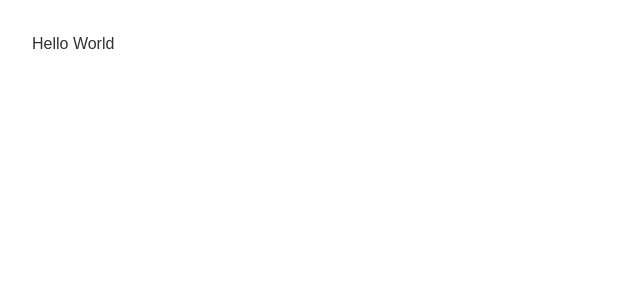
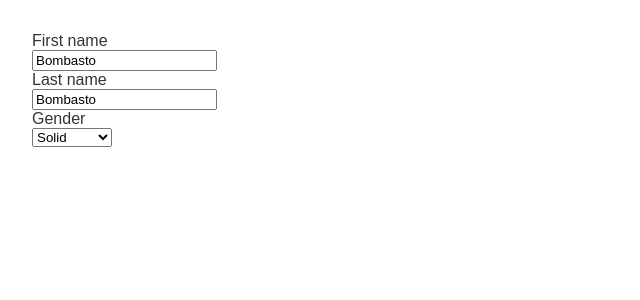
Before and after one commit to a6hinavram/2-sb-git-angular-v8, an Angular app: page / in a window 1280 px wide. Shown: the top 300 px of the page, without its empty margins (0-640 px from the left). Built offline with nearby package versions, Linux system fonts and the light colour scheme.

Commit message:
2 files modified

```diff
--- a/src/app/app.component.html
+++ b/src/app/app.component.html
@@ -1 +1,15 @@
-Hello World
+
+<form (ngSubmit)="onSubmit()" #userForm="ngForm">
+<div *ngFor="let item of data">
+
+	<label>{{item.label}}</label>
+	<div [ngSwitch]="item.field_type">
+
+		<input *ngSwitchCase="'text'" [id]="item.key" [value]="item.value" [required]="item.required">
+
+		<select *ngSwitchCase="'select'" [id]="item.key">
+      <option *ngFor="let opt of item.options" [value]="opt.key">{{opt.value}}</option>
+</select>
+</div>
+</div>
+</form>
--- a/src/app/app.component.ts
+++ b/src/app/app.component.ts
@@ -5,7 +5,43 @@ import { Component } from '@angular/core';
   templateUrl: './app.component.html'
 })
 export class AppComponent {
+  data = [
+  {
+        key: 'firstName',
+        label: 'First name',
+        field_type : 'text',
+        value : 'Bombasto',
+        required: true,
+
+  },
+  {
+        key: 'lastName',
+        label: 'Last name',
+        field_type : 'text',
+        value : 'Bombasto',
+        required: true,
+
+  },
+  {
+        key: 'gender',
+        label: 'Gender',
+        field_type : 'select',
+        required: true,
+        options: [
+          {key: 'solid',  value: 'Solid'},
+          {key: 'great',  value: 'Great'},
+          {key: 'good',   value: 'Good'},
+          {key: 'unproven', value: 'Unproven'}
+        ],
+
+  },
+];
+
   title = 'my-first-app';
 
+ onSubmit() {
+    //this.submitted = true;
+    alert("form submission test");
+  }
 
 }
```
